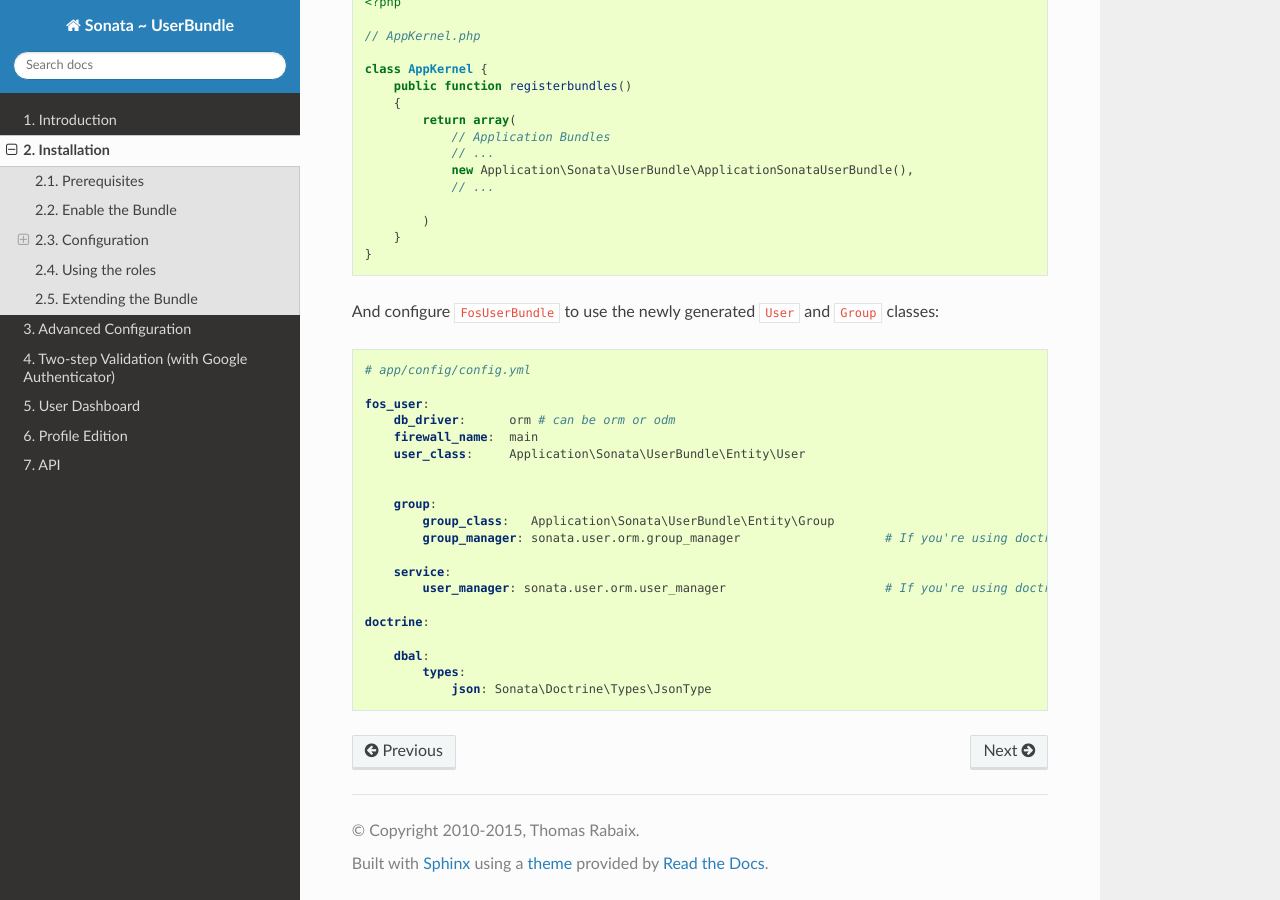
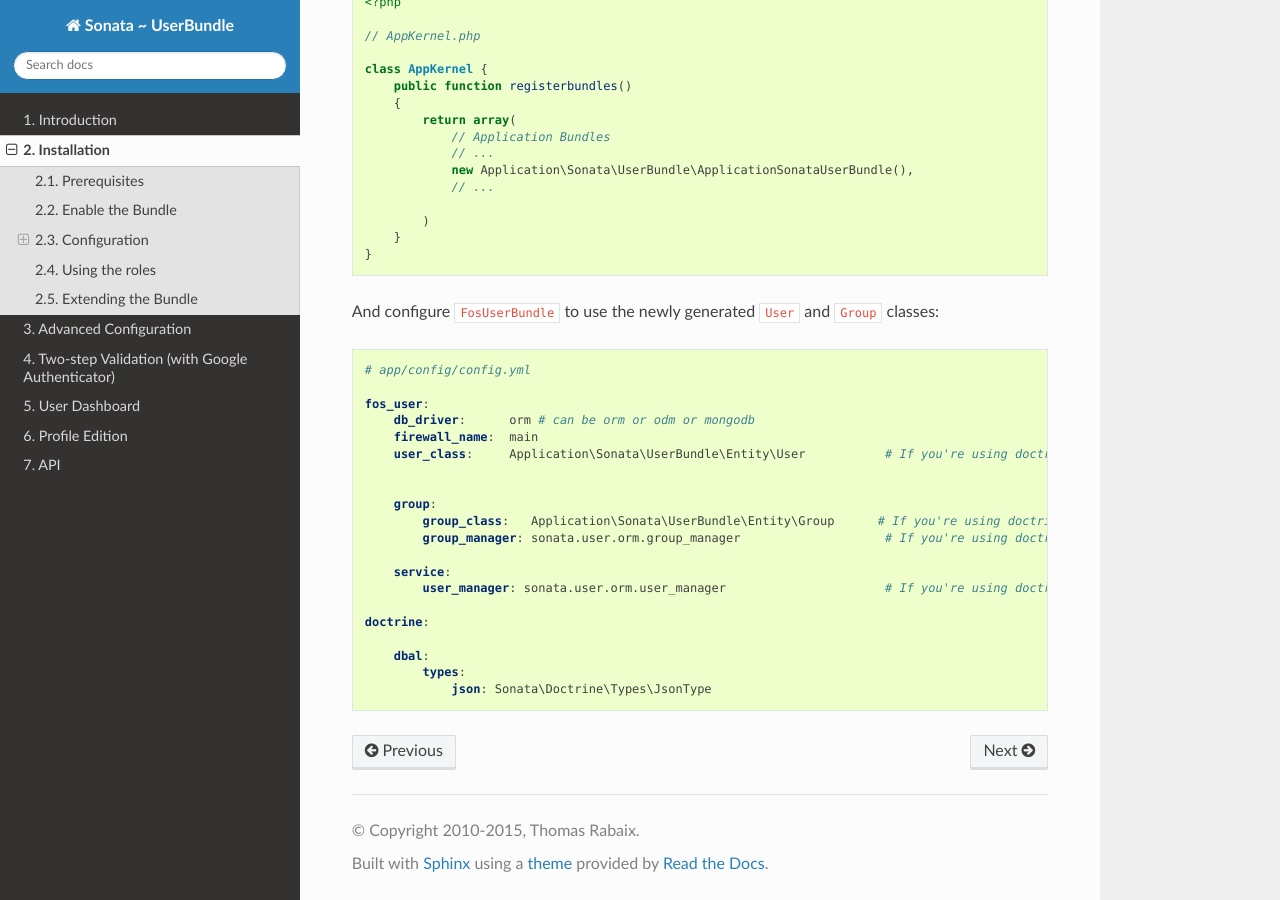
Before and after one commit to sonata-project/SonataUserBundle, a Sphinx documentation site: the page built from Resources/doc/reference/installation.rst, in a window 1280 px wide and 900 px high, scrolled down 5631 px. Built offline with Sphinx 7.4.7 and the Read the Docs theme 2.0.0, drawn with Linux system fonts in a browser that asks for light colours.

Commit message:
Update installation.rst
add mongodb case

```diff
--- a/Resources/doc/reference/installation.rst
+++ b/Resources/doc/reference/installation.rst
@@ -326,13 +326,13 @@
     # app/config/config.yml
 
     fos_user:
-        db_driver:      orm # can be orm or odm
+        db_driver:      orm # can be orm or odm or mongodb
         firewall_name:  main
-        user_class:     Application\Sonata\UserBundle\Entity\User
+        user_class:     Application\Sonata\UserBundle\Entity\User           # If you're using doctrine orm (use Application\Sonata\UserBundle\Document\User for mongodb)
 
 
         group:
-            group_class:   Application\Sonata\UserBundle\Entity\Group
+            group_class:   Application\Sonata\UserBundle\Entity\Group      # If you're using doctrine orm (use Application\Sonata\UserBundle\Document\Group for mongodb)
             group_manager: sonata.user.orm.group_manager                    # If you're using doctrine orm (use sonata.user.mongodb.group_manager for mongodb)
 
         service:
```
